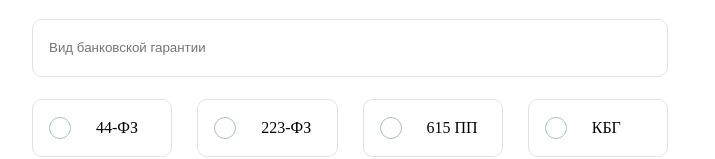
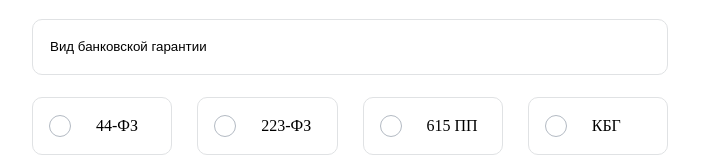
Before and after one commit to timu-ryan/form-layout, a plain HTML site: page index.html in a window 1280 px wide. Shown: the part 230-389 px from the top of the page, 39-754 px from the left. Drawn offline with Linux system fonts and the light colour scheme.

Commit message:
change select input

```diff
--- a/index.html
+++ b/index.html
@@ -15,7 +15,14 @@
         <input class="form__input" type="text" id="name" name="name" placeholder="Название юр.лица" disabled/>
       </fieldset>
       <fieldset class="form__fieldset">
-        <input class="form__input" type="text" id="guarantee-type" name="guarantee-type" placeholder="Вид банковской гарантии"/>
+        <!-- <input class="form__input" type="text" id="guarantee-type" name="guarantee-type" placeholder="Вид банковской гарантии"/> -->
+        <select name="search" class="form__input">
+          <option value="" selected disabled hidden>Вид банковской гарантии</option>
+          <option value="val1">Гарантия исполнения контракта</option>
+          <option value="val2">Гарантия на участке (тендерная)</option>
+          <option value="val3">Гарантия возврата аванса</option>
+          <option value="val4">Гарантия качества (гарантийные обязательства)</option>
+        </select>
       </fieldset>
       <fieldset class="form__fieldset form__fieldset_split_miltiple">
           <label class="form__input">
--- a/styles.css
+++ b/styles.css
@@ -67,6 +67,7 @@
   border-radius: 10px;
   border: 1px solid #E0E2E4;
   padding: 0 16px 0 16px;
+  background-color: transparent;
 }
 
 .form__input:disabled {
@@ -136,6 +137,18 @@ input[type=number] {
   -moz-appearance: textfield;
 }
 
+/* hiding arrows in select input */
+select::-ms-expand {
+  display: none;
+}
+
+select {
+  -webkit-appearance: none;
+  -moz-appearance: none;
+  text-indent: 1px;
+  text-overflow: '';
+}
+
 .loader {
   width: 50px;
   aspect-ratio: 1;
```
